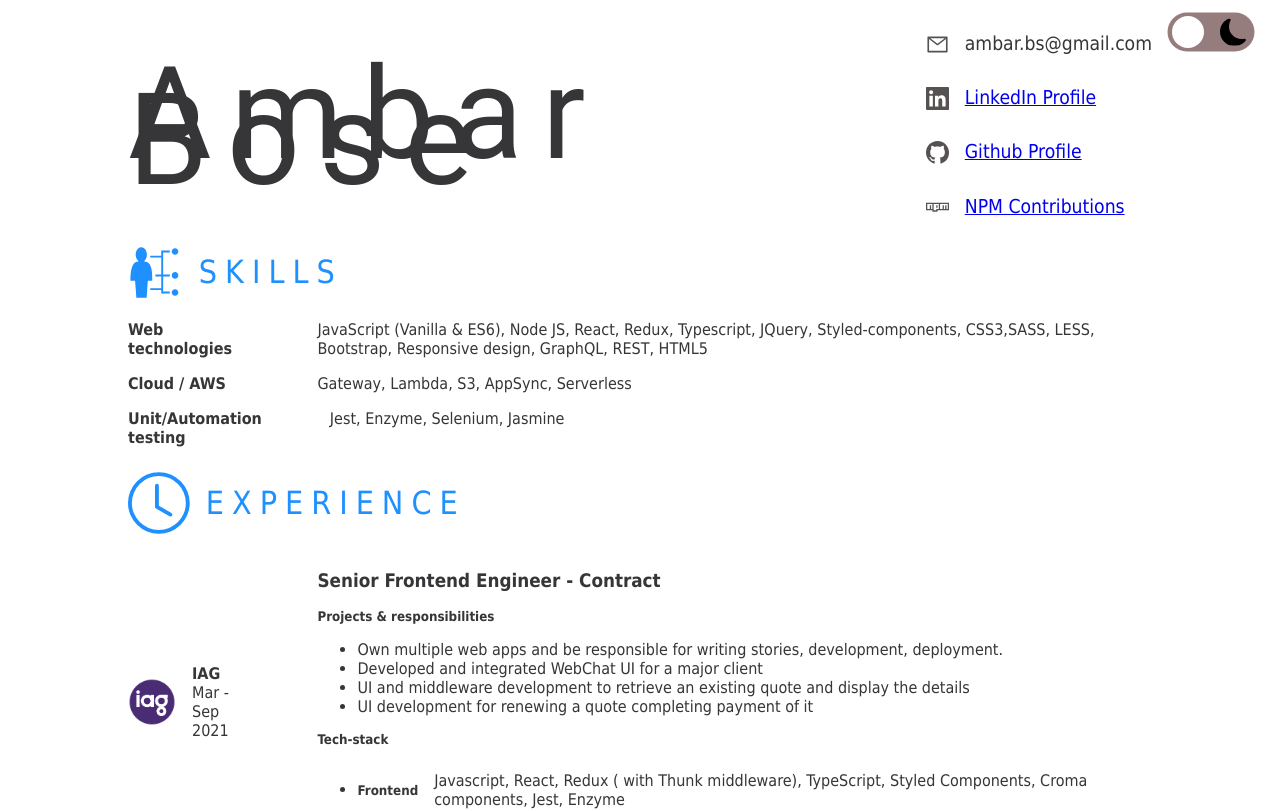
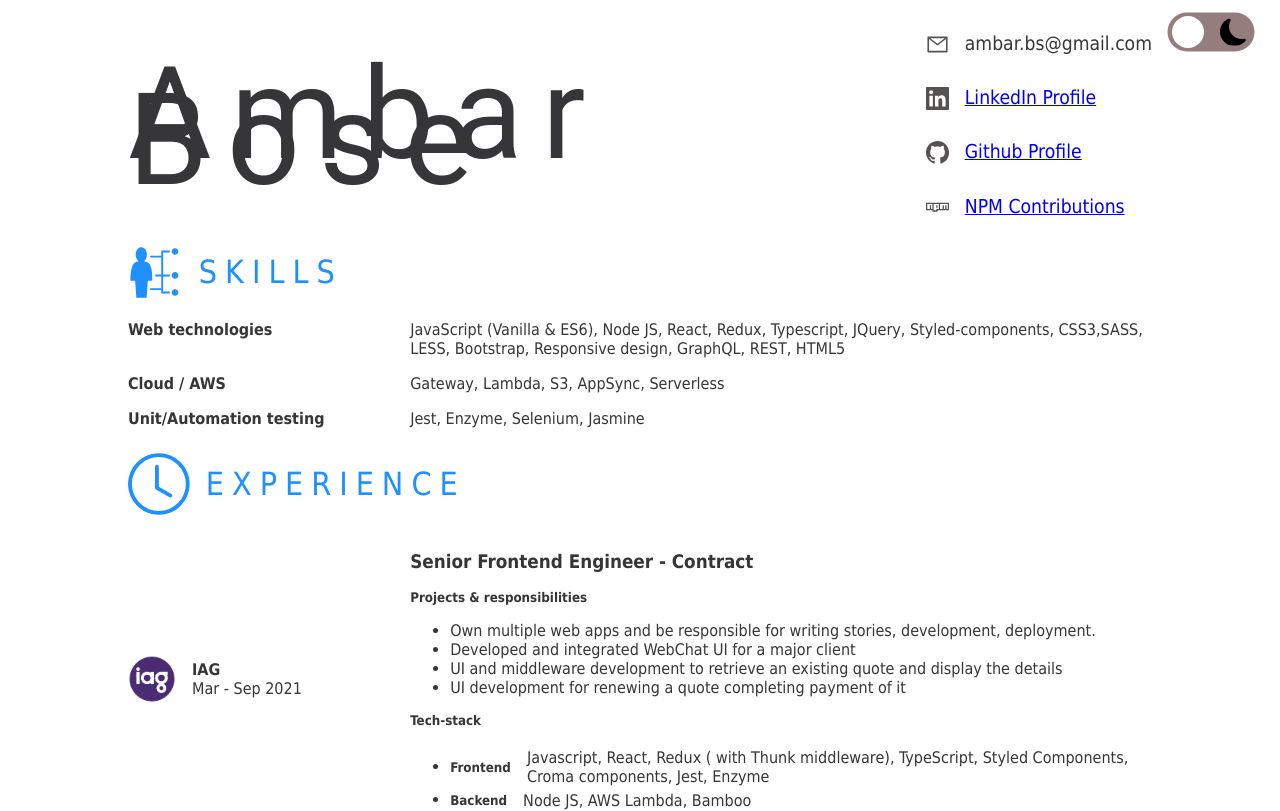
Before and after one commit to ambarbs/my-resume, a React (Create React App) app: page / in a window 1280 px wide. Shown: the top 811 px of the page. Built offline with nearby package versions, Linux system fonts and the light colour scheme.

Commit message:
corrected print media styles

```diff
--- a/src/components/section/experienceSection/ExperienceSection.Styles.js
+++ b/src/components/section/experienceSection/ExperienceSection.Styles.js
@@ -29,6 +29,9 @@ export const H3 = styled.h3`
 
 export const H5 = styled.h5`
   margin: 0;
+  @media print {
+    font-size: x-small;
+  }
 `;
 
 export const LeftInnerWrapper = styled.div`
--- a/src/components/section/experienceSection/techStack/TechStack.Styles.js
+++ b/src/components/section/experienceSection/techStack/TechStack.Styles.js
@@ -5,17 +5,6 @@ export const Row = styled.div`
   display: flex;
   justify-content: flex-start;
   align-items: center;
-`;
-
-export const ListWithoutBullets = styled.li`
-  list-style-type: none;
-
-  ${Row} {
-    background-color: red;
-    ${H5} {
-      padding-right: 1rem;
-    }
-  }
 `;
 
 export const TechStackListWrapper = styled(ColumnList)`
@@ -28,7 +17,7 @@ export const TechStackListWrapper = styled(ColumnList)`
 `;
 export const StyledUL = styled.ul`
   > li {
-    padding-top: 0.5rem;
+    padding-top: 0.25rem;
   }
   @media only screen and (max-width: 360px) {
     padding-inline-start: 2rem;
@@ -40,4 +29,7 @@ export const StyledLi = styled.li`
   @media only screen and (max-width: 360px) {
     font-size: 0.9rem;
   }
+  @media print {
+    font-size: x-small;
+  }
 `;
--- a/src/components/section/subSection/SubSection.Styles.js
+++ b/src/components/section/subSection/SubSection.Styles.js
@@ -39,16 +39,11 @@ export const SubSectionWrapper = styled.div`
   width: 100%;
   display: grid;
   column-gap: 0.25rem;
-  grid-template-columns: 2fr 9fr;
+  grid-template-columns: 3fr 8fr;
   padding: 0.5rem 0.5rem 0.5rem 0;
-  & ${SubSectionTitle} {
-    margin-right: 4rem;
-  }
+
   @media only screen and (max-width: 360px) {
     column-gap: 0.5rem;
-    & ${SubSectionTitle} {
-      margin-right: unset;
-    }
   }
   @media print {
     padding: 0.2rem 0.5rem 0.2rem 0;
```
